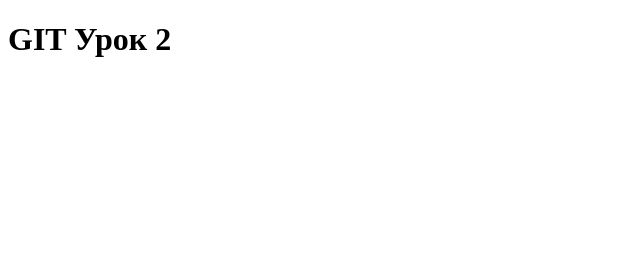
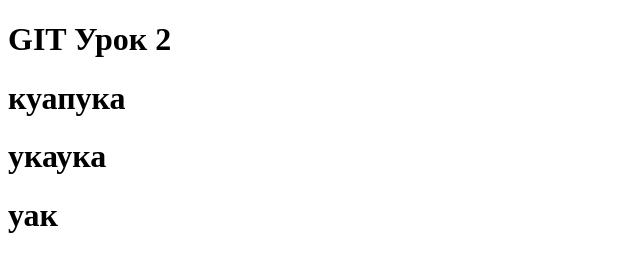
Before and after one commit to Winexcel/Kupalniki, a plain HTML site: page index.html in a window 1280 px wide. Shown: the whole page, without its empty margins (0-640 px from the left). Drawn offline with Linux system fonts and the light colour scheme.

Commit message:
second commit

```diff
--- a/index.html
+++ b/index.html
@@ -8,6 +8,9 @@
 
 <body>
 	<h1>GIT Урок 2</h1>
+	<h1>куапука</h1>
+	<h1>укаука</h1>
+	<h1>уак</h1>
 
 </body>
 
```
